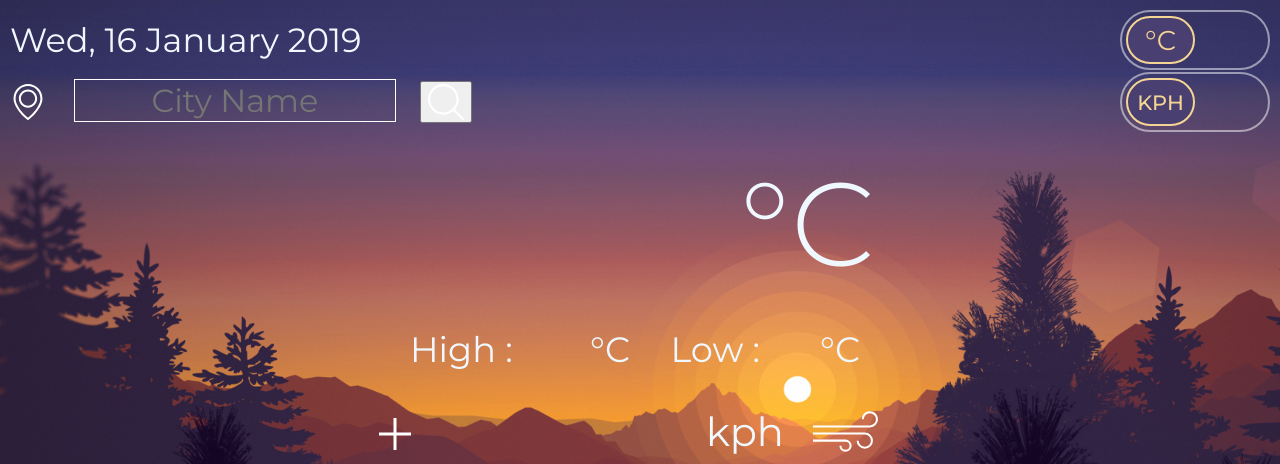
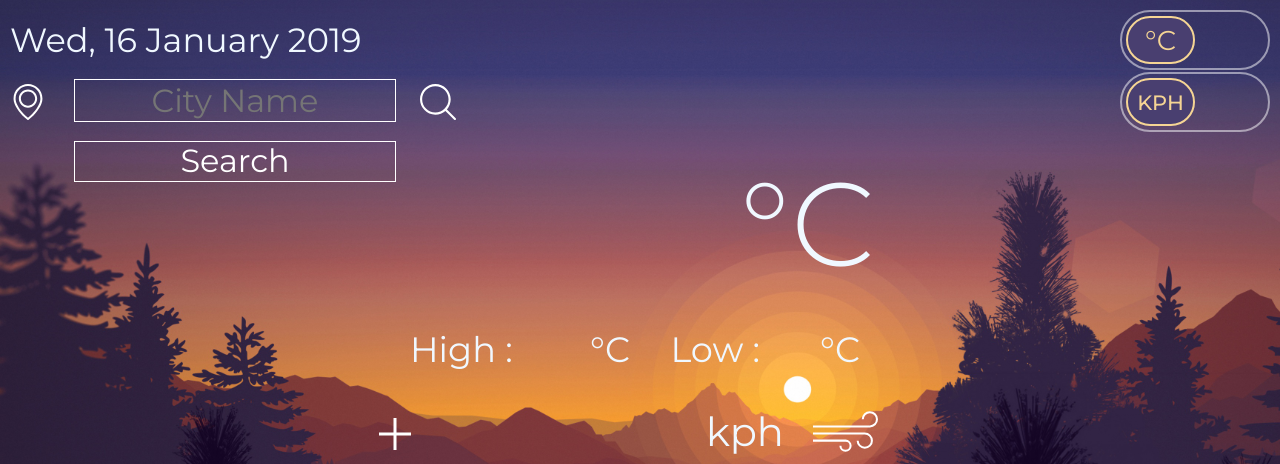
Before and after one commit to AdnCodez/Weather-Web-App, a Django app: page / in a window 1280 px wide. Shown: the top 464 px of the page. Run offline with Django 3.2, Linux system fonts and the light colour scheme; data that the repository does not hold is empty; some libraries are stand-ins or nearby versions.

Commit message:
Made changes to the index.html file to support the form

```diff
--- a/Back-end/Weather_app/Date/templates/Date/index.html
+++ b/Back-end/Weather_app/Date/templates/Date/index.html
@@ -36,19 +36,17 @@
       <div class="item2">
 
 
-        <form action="" method="post">
-            {% comment %} <input name='city' class="search" placeholder="{{ weather.city }}" autocomplete='off'> {% endcomment %}
+        <form action="/city/" method="POST">
             {% csrf_token %}
             {{ form }}
-            {% comment %} <input type="submit" value="OK"> {% endcomment %}
+            {% comment %} <input name='city' class="search" placeholder="{{ weather.city }}" autocomplete='off'> {% endcomment %}
+            {% comment %} <input id="search" type="submit" value=""> {% endcomment %}
+            <input id="search" type="submit" value="Search">
         </form>
-
 
       </div>
       <div class="icon3">
-      <button type='submit'>
           <img src="{% static 'styles/icons/search.svg'%}" alt="search icon" class="icon-size hvr-grow-rotate">
-      </button>
       </div>
       <div class="icon4">
           <a href="#" class="toggle2 toggle--on2"></a>
```
